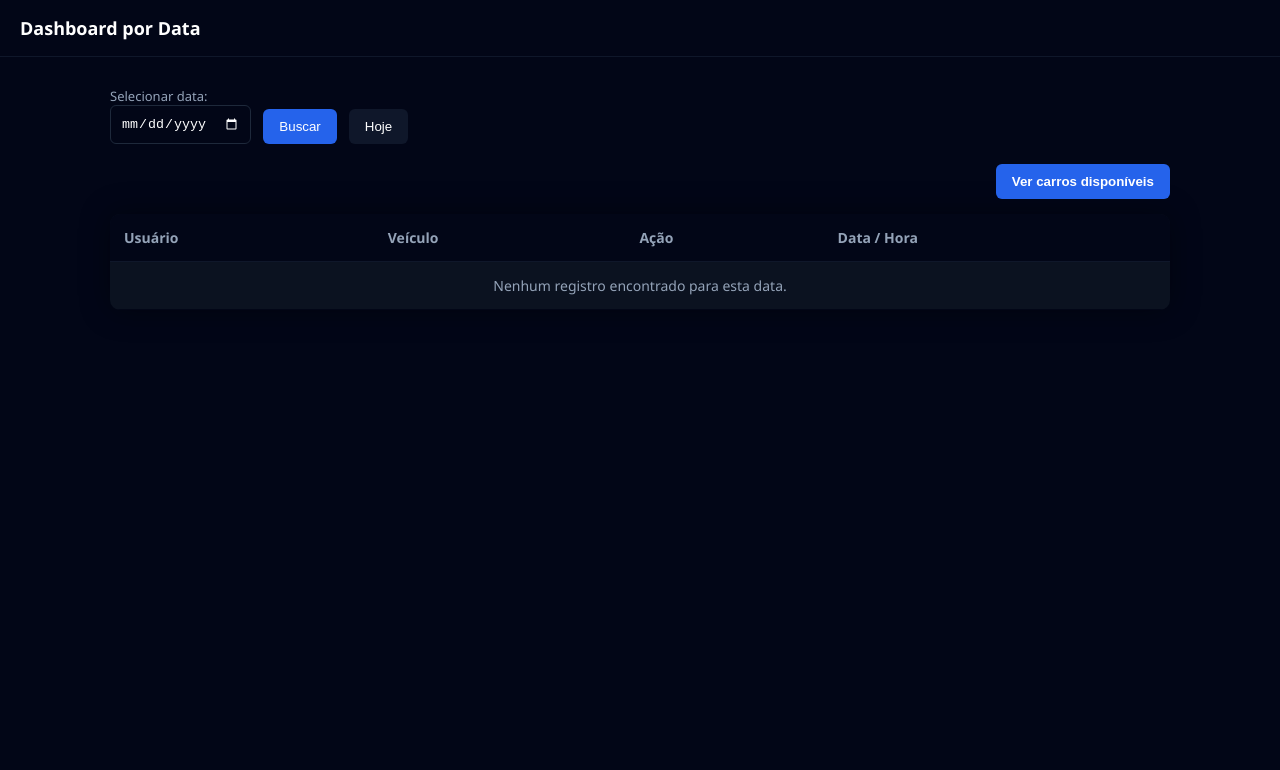
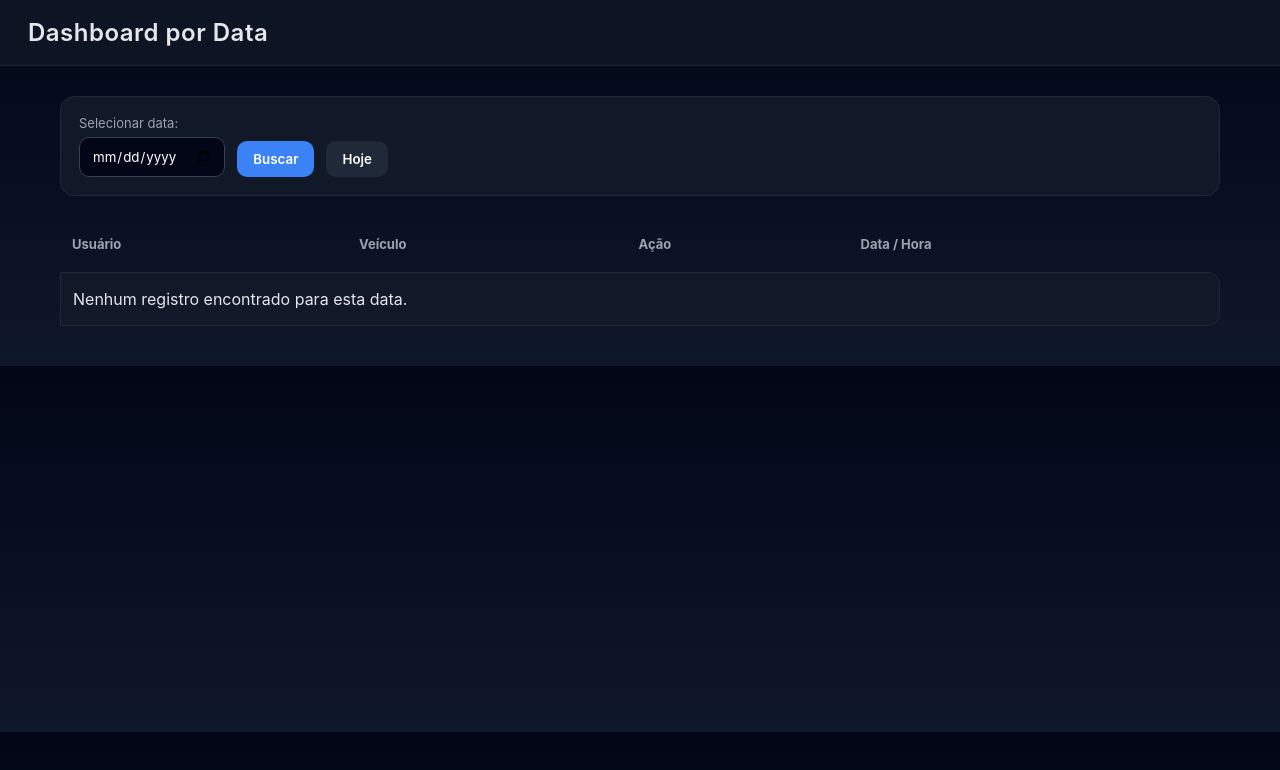
Before and after one commit to Tallysson2k23/reservadeVeiculos, a website with bundled scripts: page public/admin.html in a window 1280 px wide. Both pictures are taken after a click on the button "Hoje". Built offline with nearby package versions, Linux system fonts and the light colour scheme; no server answers.

Commit message:
atualizado a tela de admin

```diff
--- a/public/admin.html
+++ b/public/admin.html
@@ -4,7 +4,148 @@
 <meta charset="UTF-8">
 <meta name="viewport" content="width=device-width, initial-scale=1.0">
 <title>Painel Admin</title>
-<link rel="stylesheet" href="style.css">
+
+<style>
+:root{
+  --bg:#0f172a;
+  --card:#111827;
+  --soft:#1f2937;
+  --primary:#3b82f6;
+  --success:#22c55e;
+  --danger:#ef4444;
+  --text:#e5e7eb;
+  --muted:#9ca3af;
+  --radius:14px;
+}
+
+*{box-sizing:border-box;font-family:Inter,system-ui,Arial}
+body{margin:0;background:linear-gradient(180deg,#020617,#0f172a);color:var(--text)}
+
+.topo{
+  background:rgba(17,24,39,.8);
+  backdrop-filter:blur(10px);
+  border-bottom:1px solid #1f2937;
+  padding:18px 28px;
+  position:sticky;top:0;z-index:5;
+}
+.topo h2{margin:0;font-weight:600;letter-spacing:.5px}
+
+.admin-container{
+  max-width:1200px;
+  margin:30px auto;
+  padding:0 20px;
+}
+
+/* filtros */
+.admin-filtros{
+  display:flex;
+  flex-wrap:wrap;
+  gap:12px;
+  align-items:end;
+  background:var(--card);
+  border:1px solid #1f2937;
+  padding:18px;
+  border-radius:var(--radius);
+  margin-bottom:20px;
+}
+.admin-filtros label{
+  display:flex;
+  flex-direction:column;
+  font-size:13px;
+  color:var(--muted);
+}
+.admin-filtros input{
+  margin-top:6px;
+  padding:10px 12px;
+  border-radius:10px;
+  border:1px solid #334155;
+  background:#020617;
+  color:white;
+}
+
+button{
+  border:none;
+  padding:10px 16px;
+  border-radius:10px;
+  cursor:pointer;
+  font-weight:600;
+  transition:.2s;
+}
+button:hover{transform:translateY(-1px);opacity:.9}
+#btnBuscar{background:var(--primary);color:white}
+#btnHoje{background:var(--soft);color:white}
+.btn-frota{background:#6366f1;color:white}
+
+.admin-actions{margin:15px 0}
+
+/* loader */
+.admin-loader{
+  display:flex;
+  flex-direction:column;
+  align-items:center;
+  gap:10px;
+  margin:20px 0;
+}
+.hidden{display:none}
+.spinner{
+  width:28px;height:28px;border-radius:50%;
+  border:3px solid #1f2937;border-top:3px solid var(--primary);
+  animation:spin 1s linear infinite;
+}
+@keyframes spin{to{transform:rotate(360deg)}}
+
+/* tabela */
+.admin-table{
+  width:100%;
+  border-collapse:separate;
+  border-spacing:0 10px;
+}
+.admin-table thead th{
+  text-align:left;
+  font-size:13px;
+  color:var(--muted);
+  padding:10px 12px;
+}
+.admin-table tbody tr{
+  background:var(--card);
+  border:1px solid #1f2937;
+}
+.admin-table tbody td{
+  padding:16px 12px;
+  border-top:1px solid #1f2937;
+  border-bottom:1px solid #1f2937;
+}
+.admin-table tbody tr td:first-child{
+  border-left:1px solid #1f2937;
+  border-radius:12px 0 0 12px;
+}
+.admin-table tbody tr td:last-child{
+  border-right:1px solid #1f2937;
+  border-radius:0 12px 12px 0;
+}
+
+/* destaque ação */
+.acao-badge{
+  padding:6px 10px;
+  border-radius:999px;
+  font-size:12px;
+  font-weight:700;
+  letter-spacing:.5px;
+}
+.acao-retirada{background:rgba(34,197,94,.15);color:var(--success)}
+.acao-devolucao{background:rgba(239,68,68,.15);color:var(--danger)}
+
+/* responsivo */
+@media(max-width:700px){
+  .admin-table thead{display:none}
+  .admin-table tbody tr{
+    display:block;margin-bottom:14px;padding:12px;border-radius:12px
+  }
+  .admin-table tbody td{
+    display:flex;justify-content:space-between;border:none;padding:8px 0
+  }
+}
+</style>
 </head>
 
 <body>
@@ -15,7 +156,6 @@
 
 <div class="admin-container">
 
-  <!-- 🔍 FILTRO POR DATA -->
   <div class="admin-filtros">
     <label>
       Selecionar data:
@@ -27,15 +167,9 @@
   </div>
 
   <div id="adminLoader" class="admin-loader hidden">
-  <div class="spinner"></div>
-  <p>Buscando registros...</p>
-</div>
-
-<div class="admin-actions">
-  <button class="btn-frota" onclick="window.location.href='carros.html'">
-    Ver carros disponíveis
-  </button>
-</div>
+    <div class="spinner"></div>
+    <p>Buscando registros...</p>
+  </div>
 
   <table class="admin-table">
     <thead>
```
